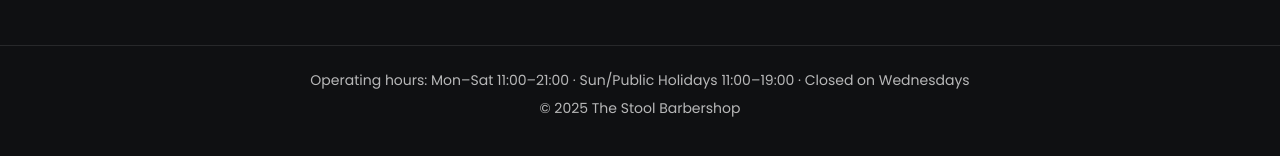
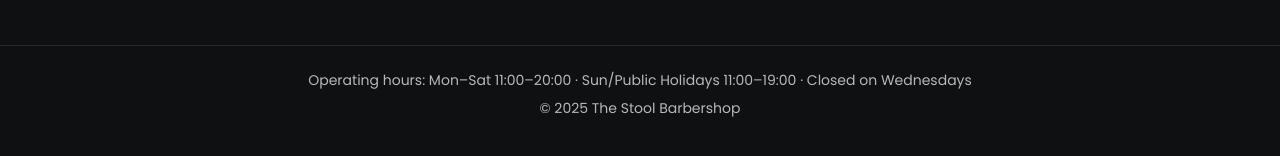
Before and after one commit to ciyinzz/the-stool-barbershop, a React (Vite) app: page /admin in a window 1280 px wide. Shown: the part 156-312 px from the top of the page. Built offline with nearby package versions, Linux system fonts and the light colour scheme.

Commit message:
Change business hours

```diff
--- a/src/components/Footer.tsx
+++ b/src/components/Footer.tsx
@@ -1,7 +1,7 @@
 export default function Footer() {
   return (
     <footer className="mt-12 border-t border-black/10 dark:border-white/10 pt-6 text-sm text-black dark:text-white/70 text-center">
-      <p>Operating hours: Mon–Sat 11:00–21:00 · Sun/Public Holidays 11:00–19:00 · Closed on Wednesdays</p>
+      <p>Operating hours: Mon–Sat 11:00–20:00 · Sun/Public Holidays 11:00–19:00 · Closed on Wednesdays</p>
       <p className="mt-2">© 2025 The Stool Barbershop</p>
     </footer>
   );
```
